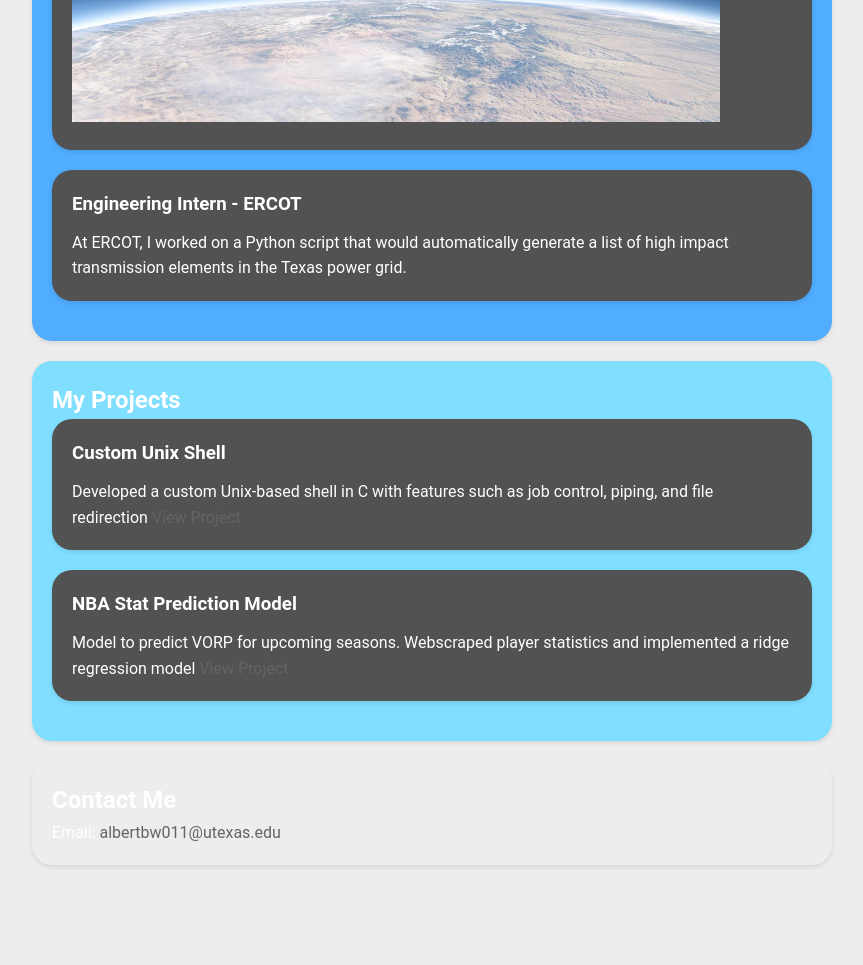
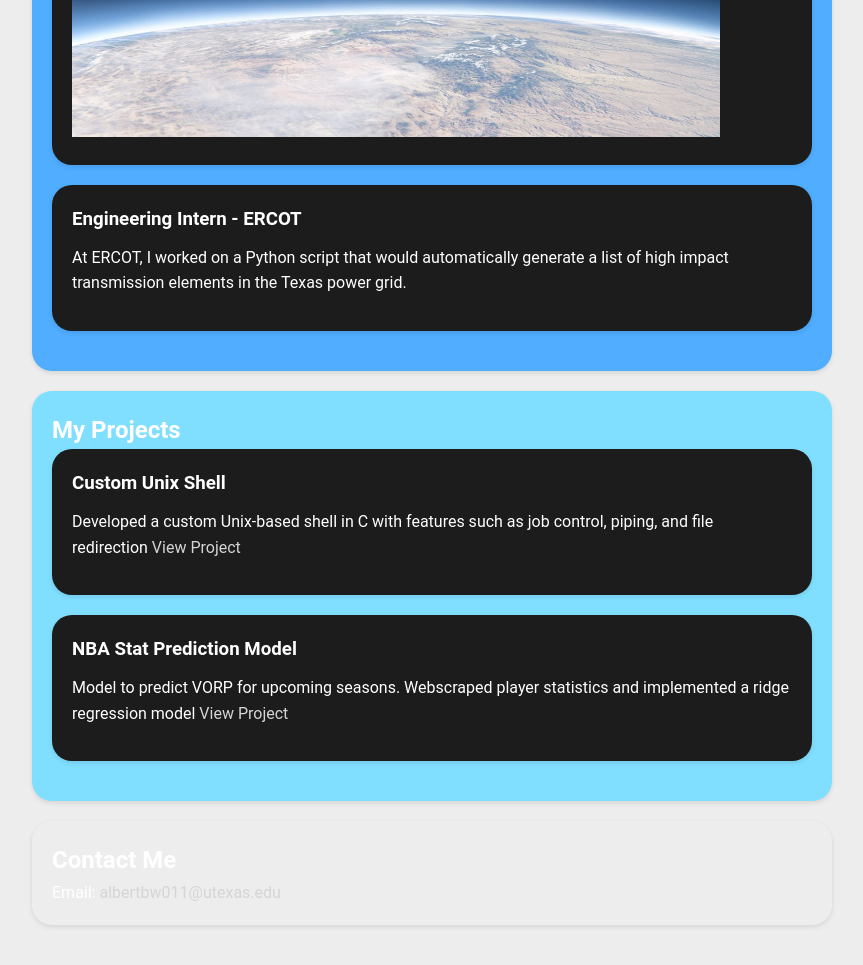
Before and after one commit to albertbw011/albertbw011.github.io, a plain HTML site: page index.html in a window 1280 px wide. Shown: the part 806-1771 px from the top of the page, without its empty margins (208-1071 px from the left). Before the commit the page ends 1711 px from the top, so only its background shows below. Drawn offline with Linux system fonts and the light colour scheme.

Commit message:
changed colors

```diff
--- a/index.html
+++ b/index.html
@@ -52,7 +52,7 @@
             </div>
             <div class="project">
                 <h3>NBA Stat Prediction Model</h3>
-                <p>Model to predict VORP for upcoming seasons. Webscraped player statistics and implemented a ridge regression model<b></b>
+                <p>Model to predict VORP for upcoming seasons. Webscraped player statistics and implemented a ridge regression model
                     <a href="https://github.com/albertbw011/NBAPredictionModel">View Project</a>
                 </p>
             </div>
--- a/stylesheet.css
+++ b/stylesheet.css
@@ -20,12 +20,12 @@ header {
 }
 
 a {
-    color: #646464;
+    color: #d5d5d5;
     text-decoration: none;
 }
 
 a:hover {
-    color: #525252;
+    color: #c8c8c8;
 }
 
 header h1 {
@@ -69,8 +69,12 @@ section {
     background-color: rgb(128, 223, 255);
 }
 
+.title {
+    color: black;
+}
+
 .project {
-    background-color: #525252;
+    background-color: #1c1c1c;
     margin-bottom: 20px;
     padding: 20px;
     border-radius: 20px;
@@ -81,6 +85,10 @@ section {
     margin-bottom: 10px;
 }
 
+.project p {
+    margin-bottom: 15px;
+}
+
 .project img {
     width: 90%;
     height: 90%;
```
